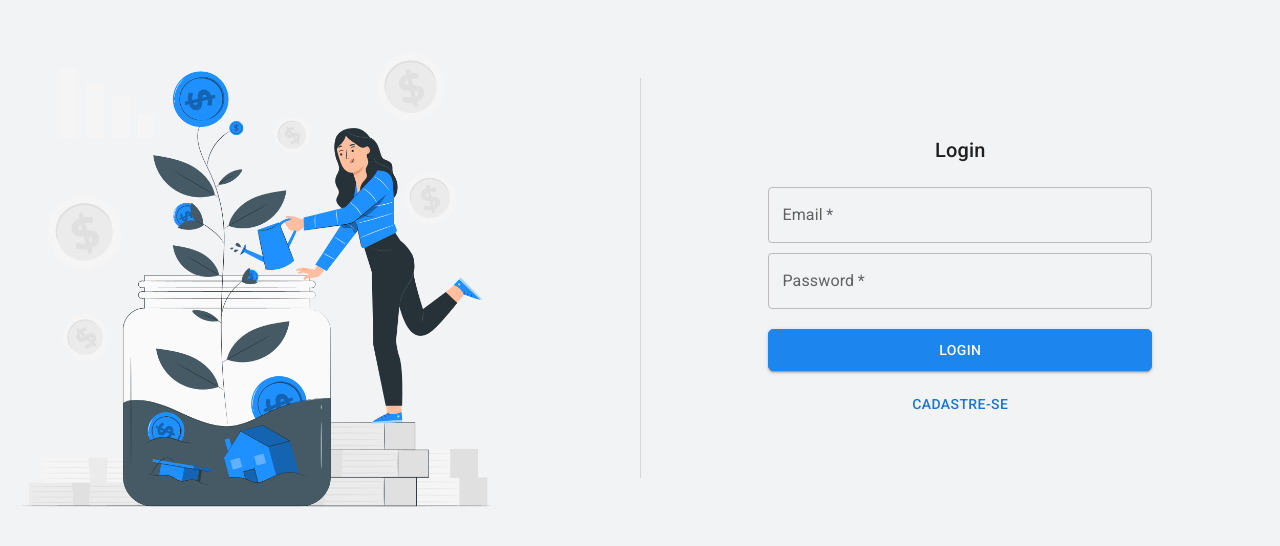
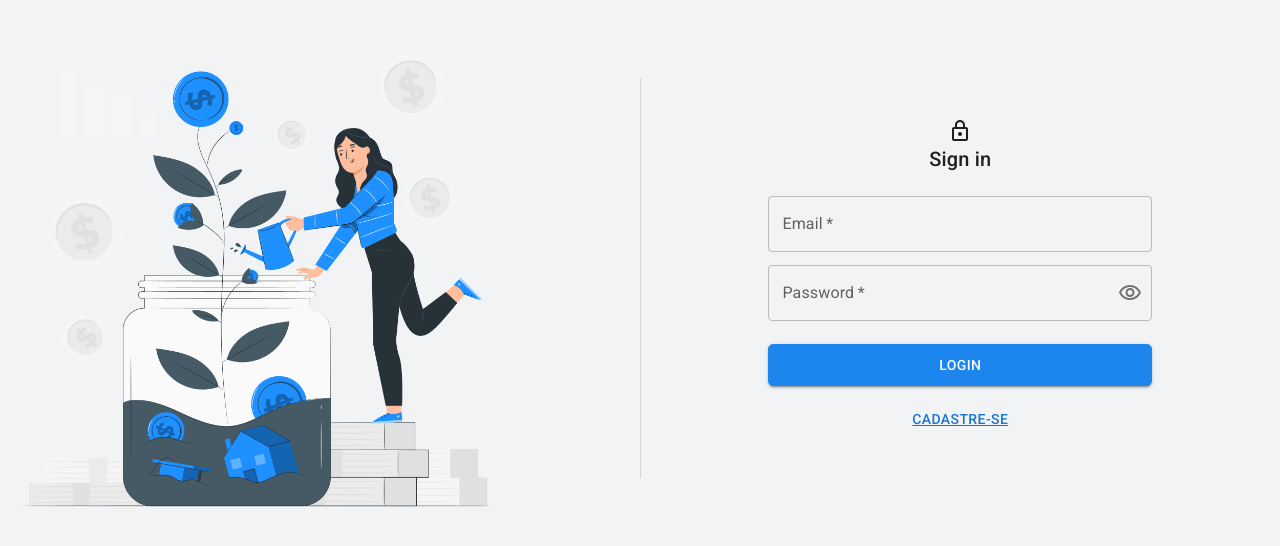
Before and after one commit to josimara-lima2/gerenciandoFinacas, a React (Create React App) app: page /login in a window 1280 px wide. Shown: the part 122-668 px from the top of the page. Built offline with nearby package versions, Linux system fonts and the light colour scheme.

Commit message:
refactor: alteraçao no campo de semha na tela de login

```diff
--- a/src/pages/Login.tsx
+++ b/src/pages/Login.tsx
@@ -5,23 +5,20 @@ import {
   Box as MuiBox,
   Typography,
   Divider,
-  Link,
+  IconButton,
+  InputAdornment,
+  FormControl,
+  InputLabel,
+  OutlinedInput,
 } from '@mui/material';
 import { useState } from 'react';
 import { useAppDispatch } from 'store';
 import { useNavigate } from 'react-router-dom';
+import LockOutlinedIcon from '@mui/icons-material/LockOutlined';
+import VisibilityOutlinedIcon from '@mui/icons-material/VisibilityOutlined';
+import VisibilityOffOutlinedIcon from '@mui/icons-material/VisibilityOffOutlined';
 import { fetchApiLogin } from '../store/reducers/user';
 import imgLogin from '../assets/images/login.png';
-
-const Box = styled(MuiBox)(() => ({
-  width: '100%',
-
-  marginTop: '300px',
-  display: 'flex',
-  flexDirection: 'column',
-  justifyContent: 'center',
-  alignItems: 'center',
-}));
 
 const TextField = styled(MuiTextField)(({ theme }) => ({
   margin: '5px',
@@ -45,7 +42,11 @@ export default function Login() {
 
   const [email, setEmail] = useState('');
   const [password, setPassword] = useState('');
-
+  const [showPassword, setShowPassword] = useState(false);
+  const handleClickShowPassword = () => {
+    setPassword(password);
+    setShowPassword(!showPassword);
+  };
   function handleLogin() {
     dispatch(fetchApiLogin({ email, password }))
       .unwrap()
@@ -95,8 +96,9 @@ export default function Login() {
           justifyContent: 'center',
         }}
       >
+        <LockOutlinedIcon />
         <Typography variant="h6" sx={{ marginBottom: '16px' }}>
-          Login
+          Sign in
         </Typography>
         <TextField
           variant="outlined"
@@ -105,17 +107,41 @@ export default function Login() {
           value={email}
           onChange={e => setEmail(e.target.value)}
         />
-        <TextField
-          variant="outlined"
-          label="Password"
-          required
-          value={password}
-          onChange={e => setPassword(e.target.value)}
-        />
+
+        <FormControl sx={{ m: 1, width: '60%' }} variant="outlined">
+          <InputLabel required htmlFor="password">
+            Password
+          </InputLabel>
+          <OutlinedInput
+            required
+            id="password"
+            type={showPassword ? 'text' : 'password'}
+            value={password}
+            onChange={e => setPassword(e.target.value)}
+            endAdornment={
+              <InputAdornment position="end">
+                <IconButton onClick={handleClickShowPassword} edge="end">
+                  {showPassword ? (
+                    <VisibilityOffOutlinedIcon />
+                  ) : (
+                    <VisibilityOutlinedIcon />
+                  )}
+                </IconButton>
+              </InputAdornment>
+            }
+            label="Password"
+          />
+        </FormControl>
+
         <Button variant="contained" onClick={() => handleLogin()}>
           Login
         </Button>
-        <MuiButton onClick={() => linkCadastro()}>Cadastre-se</MuiButton>
+        <MuiButton
+          sx={{ textDecoration: 'underline' }}
+          onClick={() => linkCadastro()}
+        >
+          Cadastre-se
+        </MuiButton>
       </MuiBox>
     </MuiBox>
   );
--- a/src/pages/TelaCadastro.tsx
+++ b/src/pages/TelaCadastro.tsx
@@ -10,6 +10,7 @@ import {
 import { useState } from 'react';
 import { useAppDispatch } from 'store';
 import { useNavigate } from 'react-router-dom';
+import { type } from 'os';
 import { fetchApiCadastroUser } from '../store/reducers/user';
 import imgLogin from '../assets/images/login.png';
 
```
